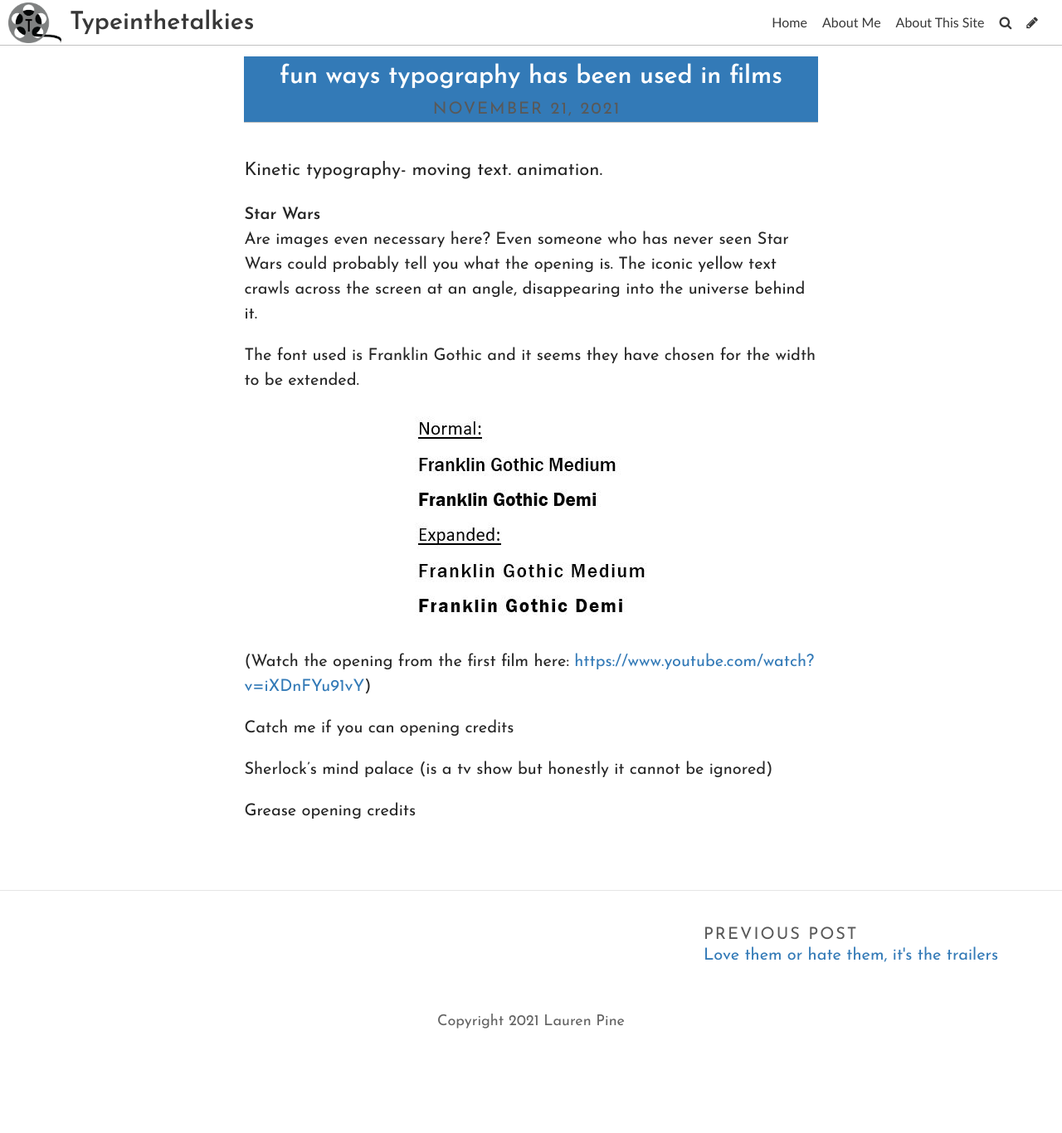
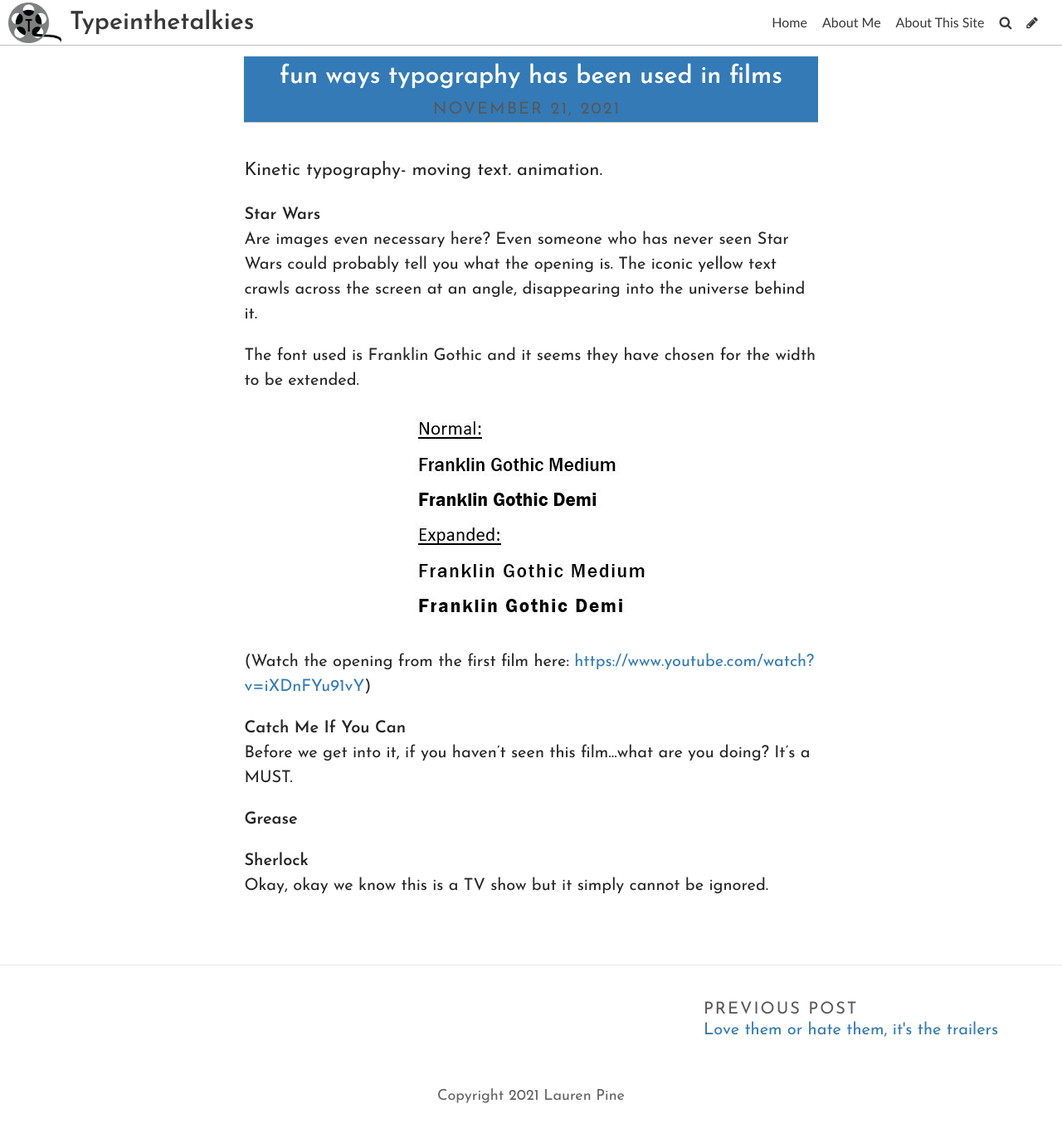
Before and after one commit to laurenlouisap/typography, a Jekyll site: the page built from _posts/2021-11-21-fun-ways-typography-has-been-used-in-films.md, in a window 1280 px wide. Shown: the whole page at 83% size. Built offline with Jekyll 4.4.1, drawn with Linux system fonts in a browser that asks for light colours; some web fonts are replaced; before the commit the page ends 1276 px from its top, so only the background shows below that.

Commit message:
Update Post “2021-11-21-fun-ways-typography-has-been-used-in-films”

```diff
--- a/_posts/2021-11-21-fun-ways-typography-has-been-used-in-films.md
+++ b/_posts/2021-11-21-fun-ways-typography-has-been-used-in-films.md
@@ -14,12 +14,12 @@
 
 ![](../uploads/fonts-star-wars.jpg)
 
-
-
 (Watch the opening from the first film here: <https://www.youtube.com/watch?v=iXDnFYu91vY>)
 
-Catch me if you can opening credits
+**Catch Me If You Can**\
+Before we get into it, if you haven't seen this film...what are you doing? It's a MUST.
 
-Sherlock's mind palace (is a tv show but honestly it cannot be ignored)
+**Grease**
 
-Grease opening credits
+**Sherlock**\
+Okay, okay we know this is a TV show but it simply cannot be ignored.
```
